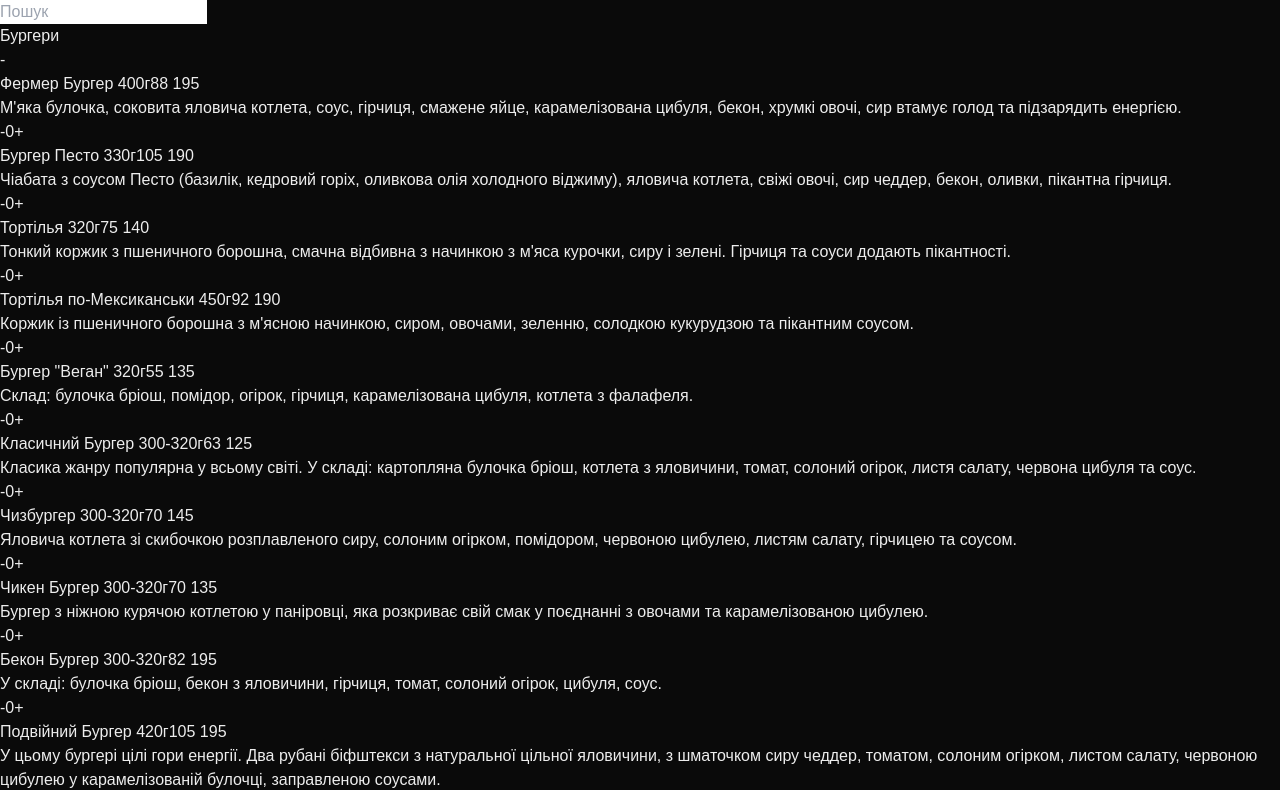
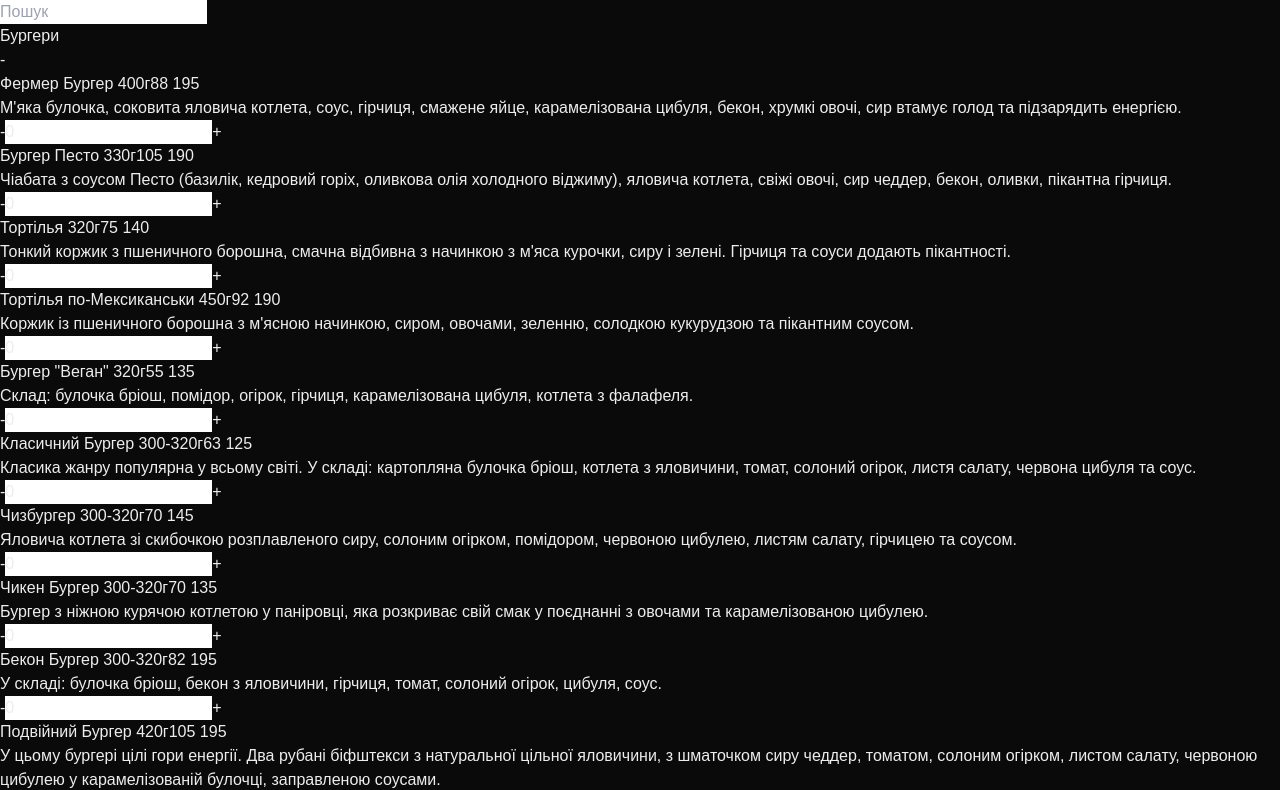
Before and after one commit to andrey-voytenko/burgers-order, a Next.js app: page / in a window 1280 px wide. Shown: the top 790 px of the page. Built offline with nearby package versions, Linux system fonts and the light colour scheme.

Commit message:
changing products count manually + product list updating

```diff
--- a/src/app/globals.css
+++ b/src/app/globals.css
@@ -16,3 +16,13 @@ body {
   background: var(--background);
   font-family: Arial, Helvetica, sans-serif;
 }
+
+input::-webkit-outer-spin-button,
+input::-webkit-inner-spin-button {
+  -webkit-appearance: none;
+  margin: 0;
+}
+
+input[type=number] {
+  -moz-appearance:textfield; /* Firefox */
+}
--- a/src/components/ConfirmOrderDialog.tsx
+++ b/src/components/ConfirmOrderDialog.tsx
@@ -20,7 +20,7 @@ export default function ConfirmOrderDialog({
   function handleConfirm() {
     let message = `Замовлення від: ${name} \n\n`;
     order.forEach((count, product) => {
-      message += `${product.name} ${product.weight} : ${count} шт. \n`;
+      message += `${product.name} ${product.count ?? ''} : ${count} шт. \n`;
     });
     message += '\n До сплати: ' + sum + ' грн';
 
@@ -66,7 +66,7 @@ export default function ConfirmOrderDialog({
             >
               <p className="text-left inline">
                 {product.name}{' '}
-                <span className="text-xs">{product?.weight ?? ''}</span>
+                <span className="text-xs">{product.count ?? ''}</span>
               </p>
               <ProductCounter product={product} />
             </div>
--- a/src/components/ProductCounter.tsx
+++ b/src/components/ProductCounter.tsx
@@ -25,13 +25,26 @@ export default function ProductCounter({ product }: { product: Product }) {
     const newCount = (count ?? 0) - 1;
     addProduct(product, newCount);
   }
+
+  function manualCountChange(e: React.ChangeEvent<HTMLInputElement>) {
+    e.preventDefault();
+    let count = e.target.value.replace(/\D/g, ''); // Видаляємо нецифрові символи
+    if (count.length > 2) count = count.slice(0, 2); // Обмежуємо 2 цифрами
+
+    addProduct(product, +count);
+  }
   return (
     <>
       <div className="flex flex-row items-baseline gap-x-2 text-sm">
         <button className="border p-1" onClick={decrease}>
           -
         </button>
-        <span>{order.get(product) ?? 0}</span>
+        <input
+          className="bg-transparent border-none outline-none max-w-4 text-center"
+          type="number"
+          value={order.get(product) ?? 0}
+          onChange={(e) => manualCountChange(e)}
+        />
         <button className="border p-1" onClick={increase}>
           +
         </button>
--- a/src/components/ProductItem.tsx
+++ b/src/components/ProductItem.tsx
@@ -9,7 +9,9 @@ export default function ProductItem({ product }: { product: Product }) {
         <div className="flex flex-col w-full max-w-96">
           <p className="text-base">
             {product.name}{' '}
-            <span className="text-sm text-gray-400">{product.weight}</span>
+            <span className="text-xs text-gray-400">
+              {product.count ?? product.weight ?? ''}
+            </span>
             <span className="text-sm float-right">
               <span className="text-yellow-400">{product.prices.gold}</span>{' '}
               <span className="line-through">{product.prices.regular}</span>
--- a/src/data/menu.json
+++ b/src/data/menu.json
@@ -145,7 +145,7 @@
       "id": 13,
       "name": "Сирні палички",
       "prices": { "gold": 75, "regular": 150 },
-      "weight": ""
+      "count": "3шт."
     },
     {
       "id": 14,
@@ -162,7 +162,7 @@
     {
       "id": 15,
       "name": "Картопля фрі",
-      "weight": "100",
+      "weight": "100г",
       "prices": { "gold": 30, "regular": 55 }
     },
     {
@@ -174,61 +174,61 @@
     {
       "id": 16,
       "name": "Нагетси курячі",
-      "weight": "4шт.",
+      "count": "4шт.",
       "prices": { "gold": 40, "regular": 60 }
     },
     {
       "id": 160,
       "name": "Нагетси курячі",
-      "weight": "8шт.",
+      "count": "8шт.",
       "prices": { "gold": 65, "regular": 115 }
     },
     {
       "id": 17,
       "name": "Нагетси рибні",
-      "weight": "4шт.",
+      "count": "4шт.",
       "prices": { "gold": 58, "regular": 160 }
     },
     {
       "id": 170,
       "name": "Нагетси рибні",
-      "weight": "8шт.",
+      "count": "8шт.",
       "prices": { "gold": 102, "regular": 160 }
     },
     {
       "id": 18,
       "name": "Крильця в паніровці",
-      "weight": "4шт.",
+      "count": "4шт.",
       "prices": { "gold": 50, "regular": 90 }
     },
     {
       "id": 180,
       "name": "Крильця в паніровці",
-      "weight": "8шт.",
+      "count": "8шт.",
       "prices": { "gold": 90, "regular": 180 }
     },
     {
       "id": 19,
       "name": "Цибулеві кільця",
-      "weight": "10шт.",
+      "count": "10шт.",
       "prices": { "gold": 60, "regular": 115 }
     },
     {
       "id": 20,
       "name": "Кільця кальмара",
-      "weight": "5шт.",
+      "count": "5шт.",
       "prices": { "gold": 60, "regular": 125 }
     },
     {
       "id": 21,
       "name": "Фалафель",
-      "weight": "4шт.",
+      "count": "4шт.",
       "prices": { "gold": 45, "regular": 120 }
     },
     {
       "id": 22,
       "name": "Корн-дог",
-      "weight": "3шт.",
+      "count": "3шт.",
       "prices": { "gold": 68, "regular": 110 }
     },
     {
--- a/src/types/product.ts
+++ b/src/types/product.ts
@@ -3,5 +3,6 @@ export type Product = {
   name: string;
   description?: string;
   weight?: string;
+  count?: string;
   prices: { gold: number; regular: number };
-}
+};
```
